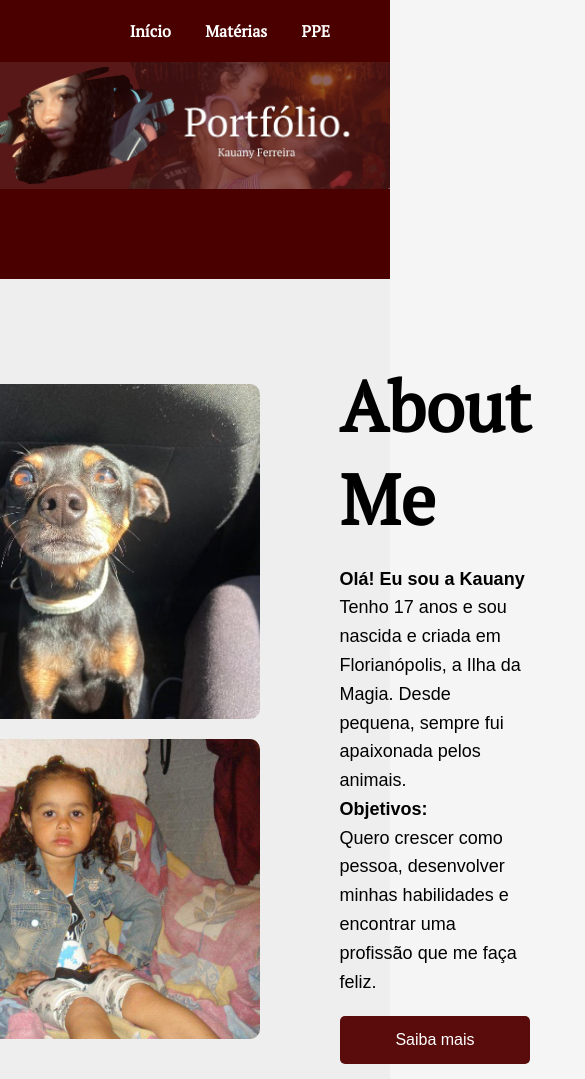
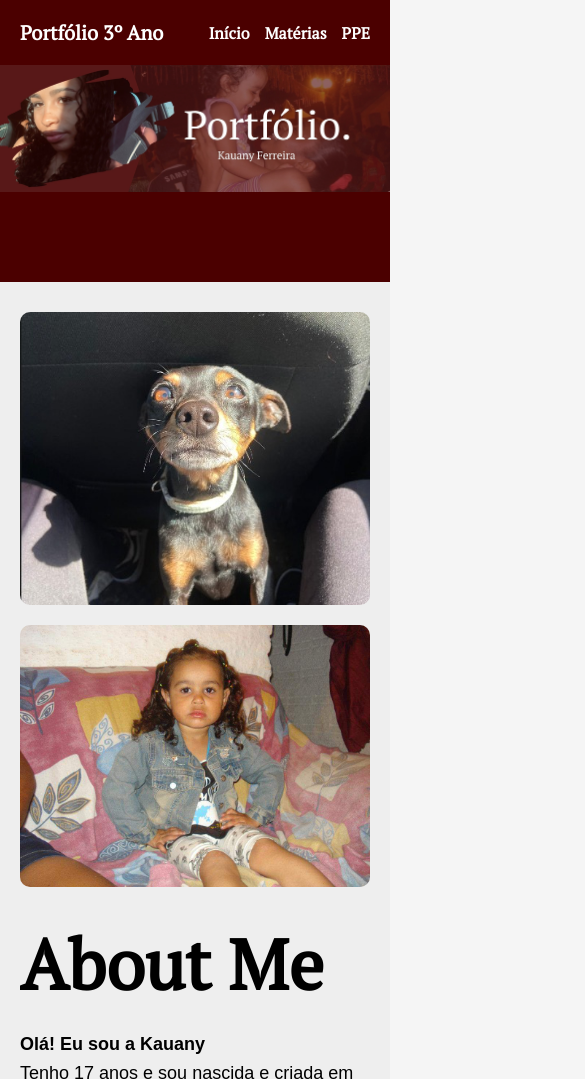
Before and after one commit to kauanyferreirabairros/portfolio, a plain HTML site: page index.html in a window 390 px wide. Shown: the top 1079 px of the page, 585 px wide, since content can reach past the window. Drawn offline with Linux system fonts and the light colour scheme.

Commit message:
adicionar descrições

```diff
--- a/index.html
+++ b/index.html
@@ -10,12 +10,17 @@
 
 <body>
 
-<header>
+<header class="cabecalho">
+  <a href="index.html" class="logo">Portfólio 3º Ano</a>
+
+  <nav>
     <a href="index.html">Início</a>
     <a href="materias.html">Matérias</a>
     <a href="ppe.html">PPE</a>
+  </nav>
 </header>
-
+  </nav>
+</header>
 <section class="banner">
   <img src="1.jpg" alt="Banner">
 </section>
@@ -62,19 +67,30 @@
 
 <div class="portfolio-section">
 
+  <div class="portfolio-item">
     <a class="bloco" href="https://canva.link/leb5um8iznb0niz" target="_blank">
       <div class="frame"></div>
       <img src="12.jpg" class="imagem" alt="Currículo">
     </a>
+    <h3>Portfólio – 1º ano</h3>
+  </div>
 
+  <div class="portfolio-item">
     <div class="bloco">
       <iframe src="https://docs.google.com/document/d/1ER6DRv68bS01XZWHkNILuwkE_Iwlmf4r3C2nzqLWsrE/preview"></iframe>
     </div>
+    <h3>Curriculum Vitae</h3>
+  </div>
 
+  <div class="portfolio-item">
     <a class="bloco" href="https://sites.google.com/estudante.sesisenai.org.br/portifolio-kauany/in%C3%ADcio" target="_blank">
       <div class="frame"></div>
       <img src="11.jpg" class="imagem" alt="Portfólio">
     </a>
+    <h3>Portfólio – 2º ano</h3>
+  </div>
+
+</div>
 
 </div>
 
--- a/style.css
+++ b/style.css
@@ -1,3 +1,4 @@
+
 * {
   margin: 0;
   padding: 0;
@@ -9,25 +10,47 @@ body {
   background: #f5f5f5;
 }
 
+/* CABEÇALHO */
 header {
   background-color: #4B0000;
-  padding: 20px 60px;
-  text-align: right;
+  width: 100%;
+  min-height: 65px;
+  padding: 15px 60px;
+  display: flex;
+  flex-direction: row;
+  justify-content: space-between;
+  align-items: center;
 }
 
-header a {
+header .logo {
   color: white;
-  margin-left: 30px;
+  text-decoration: none;
+  font-family: 'PT Serif', serif;
+  font-size: 20px;
+  font-weight: bold;
+  white-space: nowrap;
+}
+
+header nav {
+  display: flex;
+  align-items: center;
+  gap: 30px;
+}
+
+header nav a {
+  color: white;
   text-decoration: none;
   font-family: 'PT Serif', serif;
   font-weight: bold;
   transition: 0.3s;
 }
 
-header a:hover {
+header nav a:hover,
+header .logo:hover {
   color: #ffb3b3;
 }
 
+/* BANNER */
 .banner img {
   width: 100%;
   display: block;
@@ -51,6 +74,7 @@ header a:hover {
   font-size: 28px;
 }
 
+/* SOBRE */
 .about {
   display: flex;
   justify-content: center;
@@ -91,6 +115,7 @@ header a:hover {
   line-height: 1.6;
 }
 
+/* BOTÕES */
 .botao a {
   display: block;
   background: #5a0c0c;
@@ -108,12 +133,28 @@ header a:hover {
   transform: scale(1.03);
 }
 
+/* PORTFÓLIOS */
 .portfolio-section {
   display: flex;
   justify-content: center;
+  align-items: flex-start;
+  gap: 30px;
+  padding: 60px;
+  flex-wrap: wrap;
+}
+
+.portfolio-item {
+  display: flex;
+  flex-direction: column;
   align-items: center;
-  gap: 40px;
-  padding: 60px;
+  text-align: center;
+}
+
+.portfolio-item h3 {
+  font-family: 'PT Serif', serif;
+  color: #4B0000;
+  margin-top: 15px;
+  font-size: 20px;
 }
 
 .bloco {
@@ -152,7 +193,7 @@ header a:hover {
   border: none;
 }
 
-
+/* MEMORIAL */
 .memorial-container {
   display: flex;
   align-items: center;
@@ -171,13 +212,11 @@ header a:hover {
   transform: scale(1.05);
 }
 
-
 .memorial-botao a {
   display: block;
   width: 400px;
   text-align: center;
   margin: 0 auto;
-
   background: #5a0c0c;
   color: white;
   padding: 18px;
@@ -192,3 +231,39 @@ header a:hover {
   background: #7a0f0f;
   transform: scale(1.05);
 }
+
+/* RESPONSIVIDADE */
+@media (max-width: 700px) {
+  header {
+    padding: 15px 20px;
+    flex-wrap: wrap;
+    gap: 15px;
+  }
+
+  header nav {
+    gap: 15px;
+  }
+
+  .portfolio-section {
+    padding: 30px 15px;
+  }
+
+  .bloco {
+    max-width: 100%;
+  }
+
+  .about,
+  .memorial-container {
+    flex-direction: column;
+    padding: 30px 20px;
+    gap: 30px;
+  }
+
+  .imagens img {
+    max-width: 100%;
+  }
+
+  .memorial-botao a {
+    max-width: 100%;
+  }
+}
```
Lines whose indentation alone changed are shown as unchanged.
